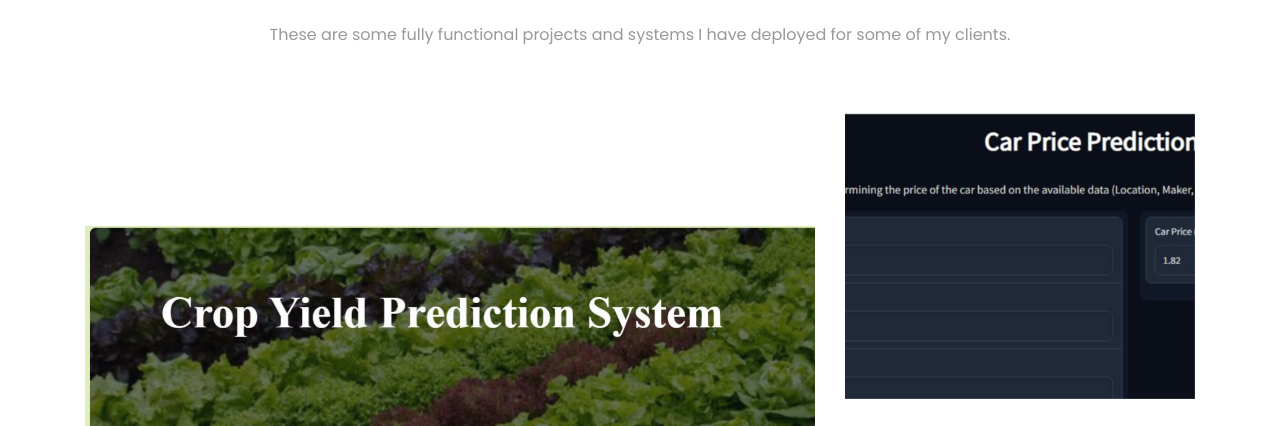
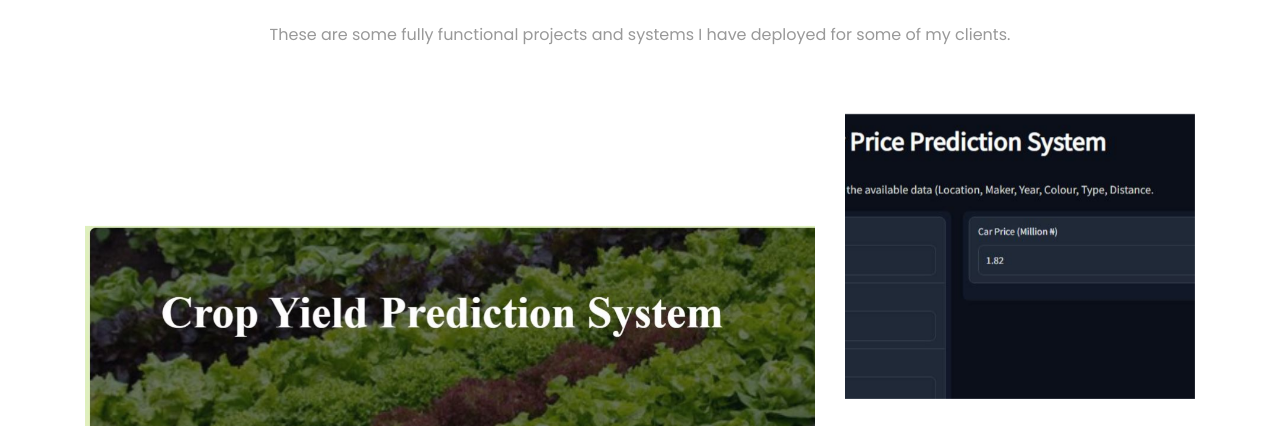
Before and after one commit to Gabriel-Yashim/Gabriel-Yashim.github.io, a plain HTML site: page index.html in a window 1280 px wide. Shown: the part 4028-4454 px from the top of the page. Drawn offline with Linux system fonts and the light colour scheme; files whose address does not match are found by name.

Commit message:
added seo and deleted jpg

```diff
--- a/index.html
+++ b/index.html
@@ -7,7 +7,7 @@
 	<meta name="viewport" content="width=device-width, initial-scale=1, shrink-to-fit=no">
 
 	<link href="https://fonts.googleapis.com/css?family=Poppins:100,200,300,400,500,600,700,800,900" rel="stylesheet">
-
+	<meta name="keywords" content="data scientist in lokoja, data scientist in kogi state, data scientist in nigeria">
 	<link rel="stylesheet" href="css/open-iconic-bootstrap.min.css">
 	<link rel="stylesheet" href="css/animate.css">
 
@@ -340,7 +340,7 @@
 					<div class="row">
 						<div class="col-md-12">
 							<div class="project img ftco-animate d-flex justify-content-center align-items-center"
-								style="background-image: url(/images/car-price-prediction.JPG);">
+								style="background-image: url(/images/car-price-prediction.JPG); background-position:right;">
 								<div class="overlay"></div>
 								<div class="text text-center p-4">
 									<h3><a href="https://huggingface.co/spaces/GabrielYashim/Car_Price_Prediction" target="_blank">Car Price Prediction</a></h3>
```
Also changed, not shown: images/project-3.jpg (deleted), images/project-5.jpg (deleted).
